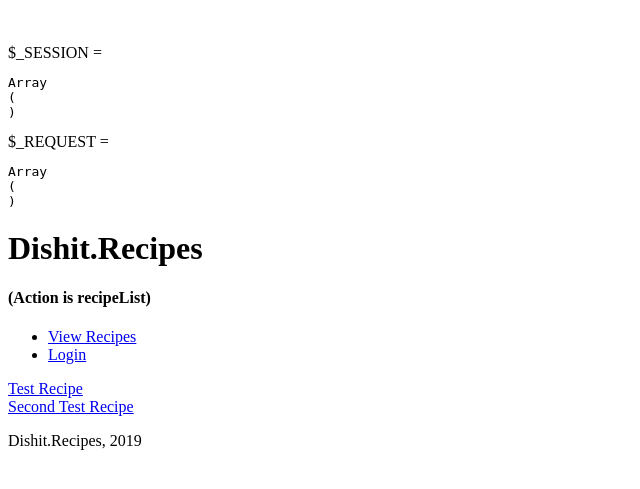
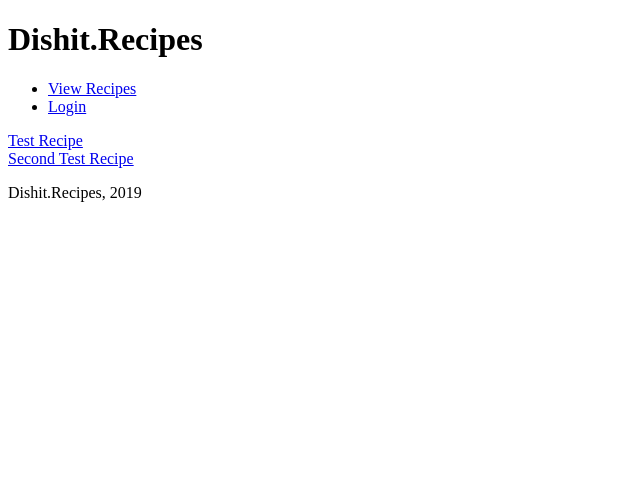
Before and after one commit to Oavan/dishit.recipes-1, a PHP site: page /index.php in a window 1280 px wide. Shown: the top 489 px of the page, without its empty margins (0-640 px from the left). Run offline with PHP 8.4, Linux system fonts and the light colour scheme; data comes from the database, SQL or seed files in the repository.

Commit message:
disabled debugging output

```diff
--- a/dishit.recipes/index.php
+++ b/dishit.recipes/index.php
@@ -10,12 +10,13 @@
     session_start();
 
     // debugging output
+    /*
     echo '<br><br>$_SESSION = <pre>';
     print_r($_SESSION);
     echo "</pre>\n" . '$_REQUEST = <pre>';
     print_r($_REQUEST);
     echo '</pre>';
-
+    */
     // look to the request array for an action, or go to the recipe list
     if (isset($_REQUEST['action']))
         $action=$_REQUEST['action'];
--- a/dishit.recipes/views/header.php
+++ b/dishit.recipes/views/header.php
@@ -9,5 +9,5 @@
 	<div id="page">
 		<div id="header">
 			<h1>Dishit.Recipes</h1>
-			<?php echo "<h4>(Action is $action)</h4>"; ?>
+			<?php //echo "<h4>(Action is $action)</h4>"; ?>
 		</div>
```
